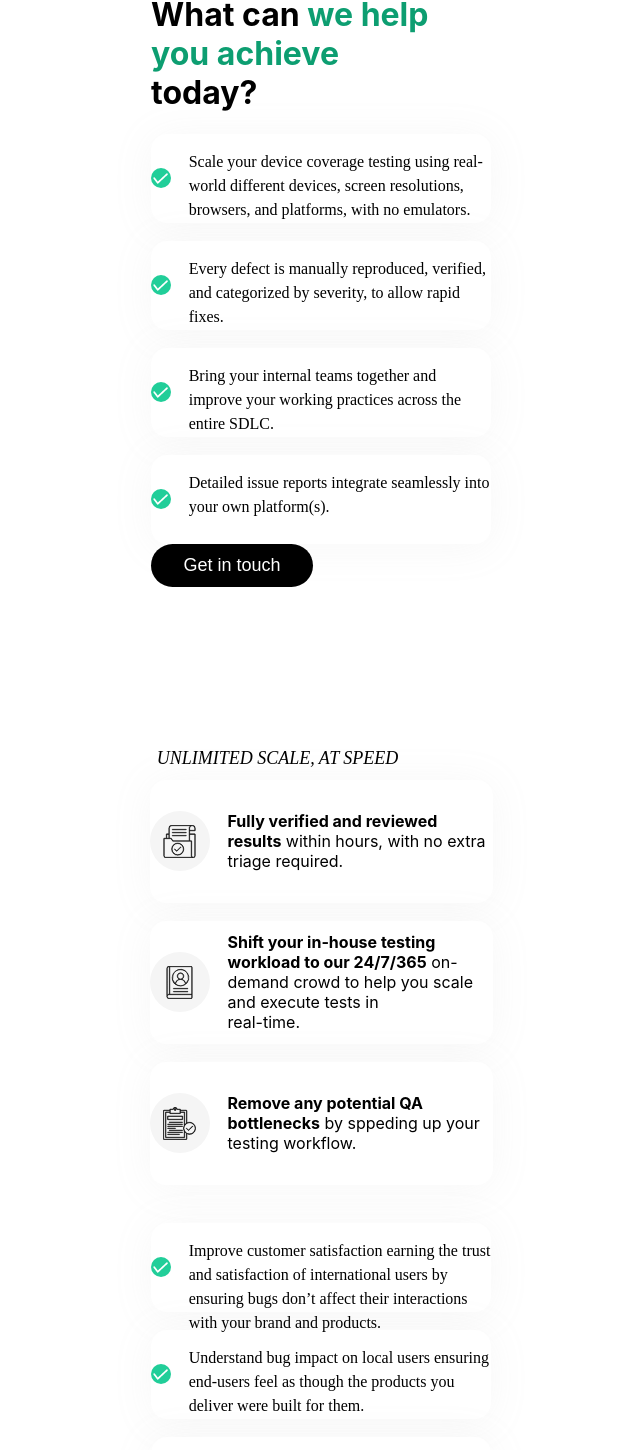
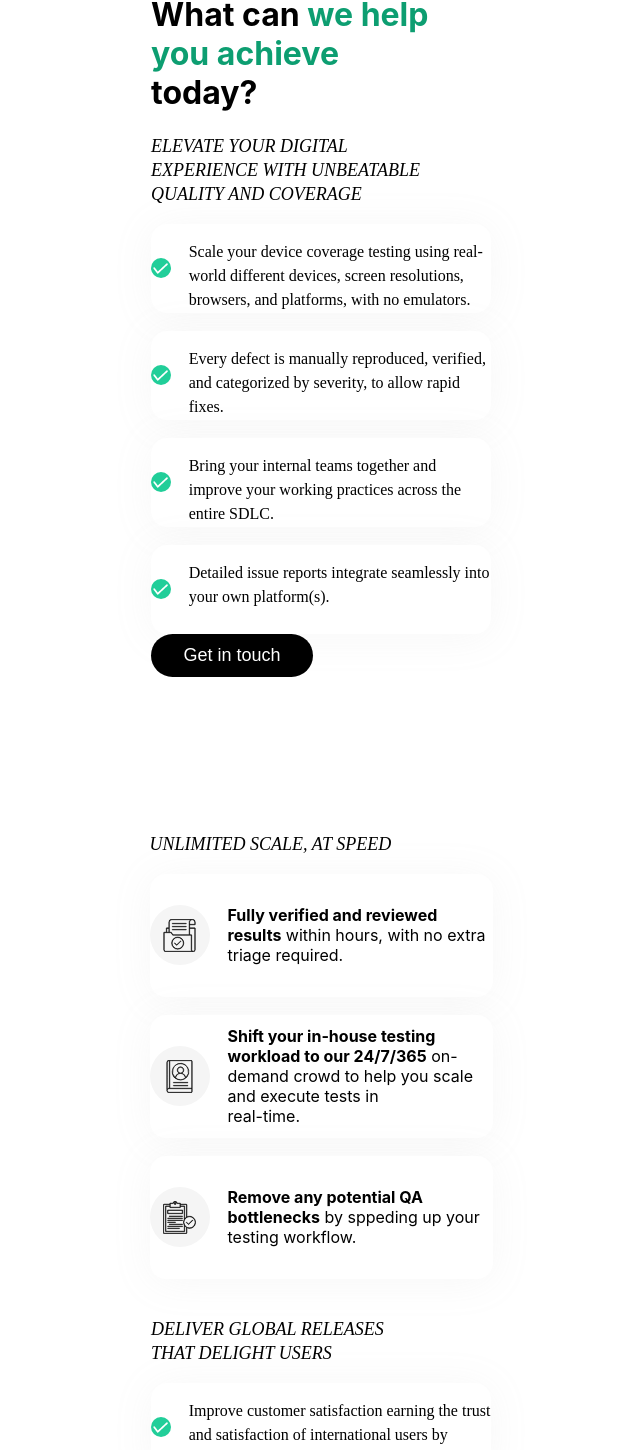
Before and after one commit to a11ysolutions/website, a React (Create React App) app: page /functional in a window 1280 px wide. Shown: the part 2271-3721 px from the top of the page, without its empty margins (319-959 px from the left). Built offline with nearby package versions, Linux system fonts and the light colour scheme.

Commit message:
feat: add titles before CheckCard lists in functional view

```diff
--- a/src/Components/Functional/Functional.css
+++ b/src/Components/Functional/Functional.css
@@ -6,19 +6,15 @@
   line-height: 24px;
 }
 .functional-titles {
-  font: var(--unnamed-font-style-italic) normal
-    var(--unnamed-font-weight-normal) 18px / var(--unnamed-line-spacing-32)
-    var(--unnamed-font-family-archivo);
+  font: var(--unnamed-font-style-italic) normal var(--unnamed-font-weight-normal) 18px/24px var(--unnamed-font-family-archivo);
   letter-spacing: var(--unnamed-character-spacing-0);
   color: var(--unnamed-color-000000);
-  text-align: center;
-  font: italic normal normal 18px/32px Archivo;
+  text-align: left;
+  font: italic normal normal 18px/24px Archivo;
   letter-spacing: 0px;
   color: #000000;
   text-transform: uppercase;
   opacity: 1;
-  width: 256px;
-  height: 20px;
 }
 .functional-large-circle {
   width: 300px;
--- a/src/Components/Functional/Functional.js
+++ b/src/Components/Functional/Functional.js
@@ -59,7 +59,13 @@ function Functional() {
           </span>
           today? <br></br>
         </h1>
-
+        <div className="functional-titles">
+          <p>
+            ELEVATE YOUR DIGITAL <br></br>
+            EXPERIENCE WITH UNBEATABLE <br></br>
+            QUALITY AND COVERAGE
+          </p>
+        </div>
         <div style={{ marginTop: "18px" }}>
           <CheckCard>
             <p>
@@ -132,6 +138,12 @@ function Functional() {
         </div>
       </div>
       <div className="functional-header-text-button">
+      <div className="functional-titles">
+          <p>
+            DELIVER GLOBAL RELEASES <br></br>
+            THAT DELIGHT USERS
+          </p>
+        </div>
         <div style={{ marginTop: "18px" }}>
           <CheckCard>
             <p>
```
